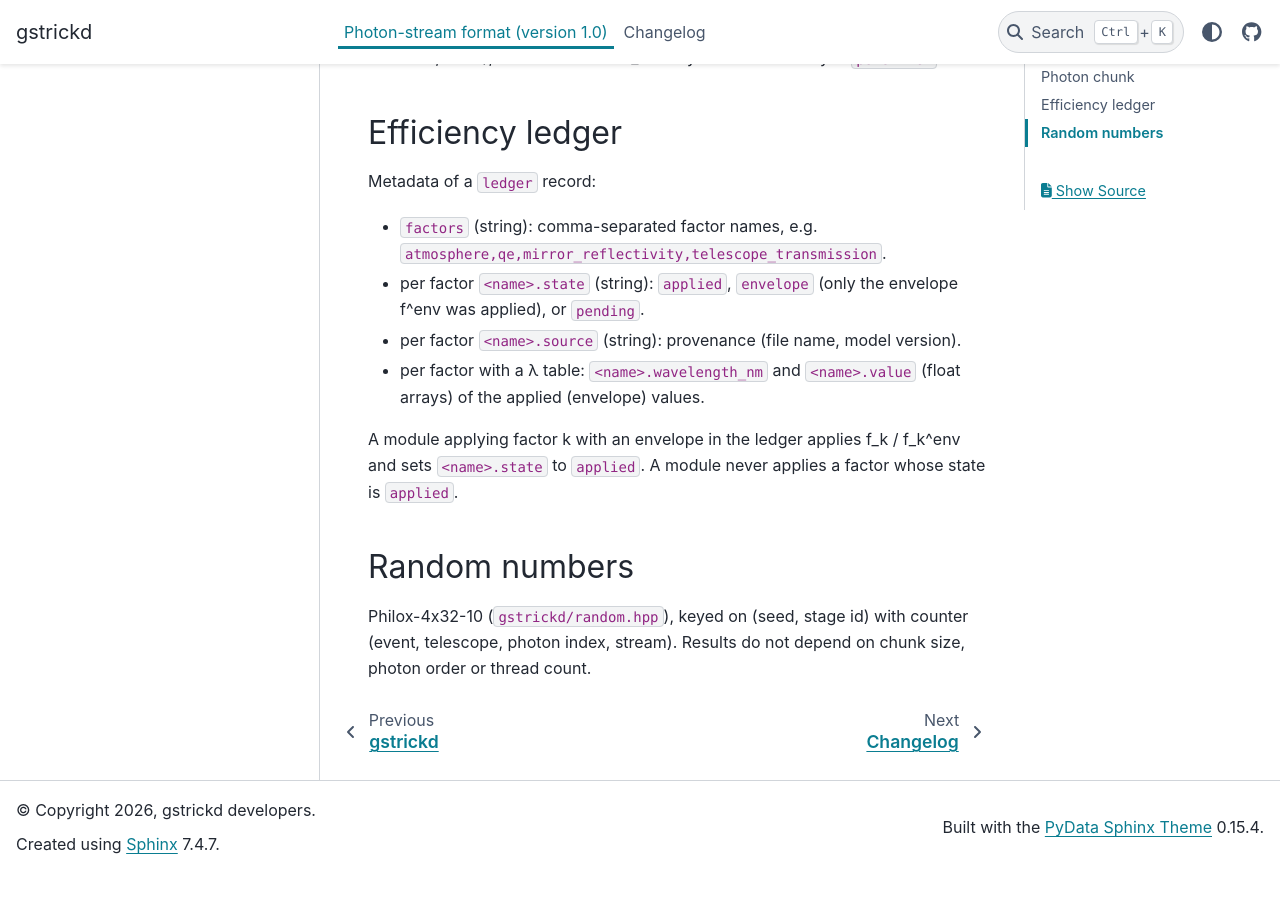
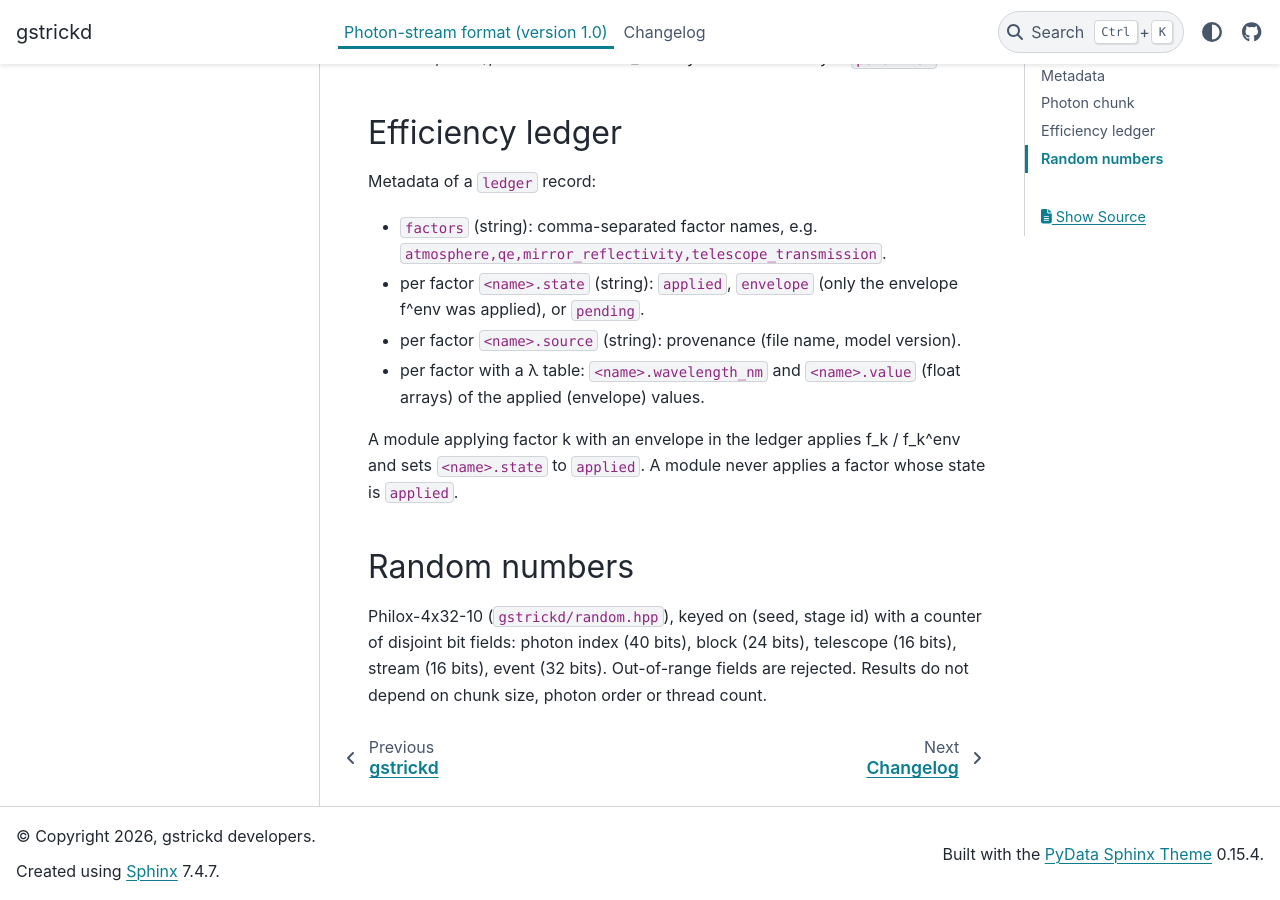
Before and after one commit to GernotMaier/gstrickd, a Sphinx documentation site: the page built from docs/format.md, in a window 1280 px wide and 900 px high, scrolled down 3507 px. Built offline with Sphinx 7.4.7 and the PyData theme 0.15.4, drawn with Linux system fonts in a browser that asks for light colours; before the commit the page ends 4381 px from its top, so only the background shows below that.

Commit message:
Give each random-number counter field its own bits
Event and block shared counter bits, so draws could repeat across
events >= 65536. The counter now holds photon (40 bits), block (24),
telescope (16), stream (16) and event (32) in disjoint fields and
rejects out-of-range values. Install numpy for the towncrier hook.

Co-Authored-By: Claude Opus 5.5 <noreply@anthropic.com>

```diff
--- a/docs/format.md
+++ b/docs/format.md
@@ -118,6 +118,8 @@ factor whose state is `applied`.
 
 ## Random numbers
 
-Philox-4x32-10 (`gstrickd/random.hpp`), keyed on (seed, stage id) with
-counter (event, telescope, photon index, stream). Results do not depend on
-chunk size, photon order or thread count.
+Philox-4x32-10 (`gstrickd/random.hpp`), keyed on (seed, stage id) with a
+counter of disjoint bit fields: photon index (40 bits), block (24 bits),
+telescope (16 bits), stream (16 bits), event (32 bits). Out-of-range fields
+are rejected. Results do not depend on chunk size, photon order or thread
+count.
```
Also changed, not shown: .pre-commit-config.yaml, 2 other files.
